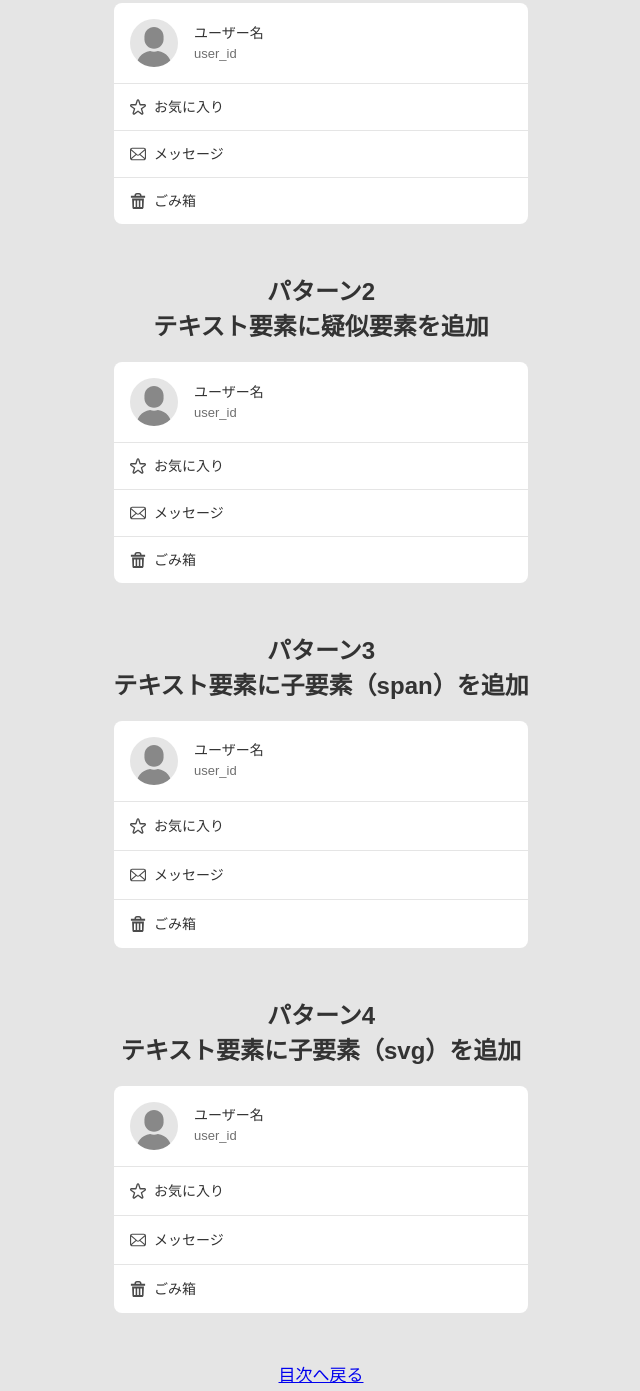
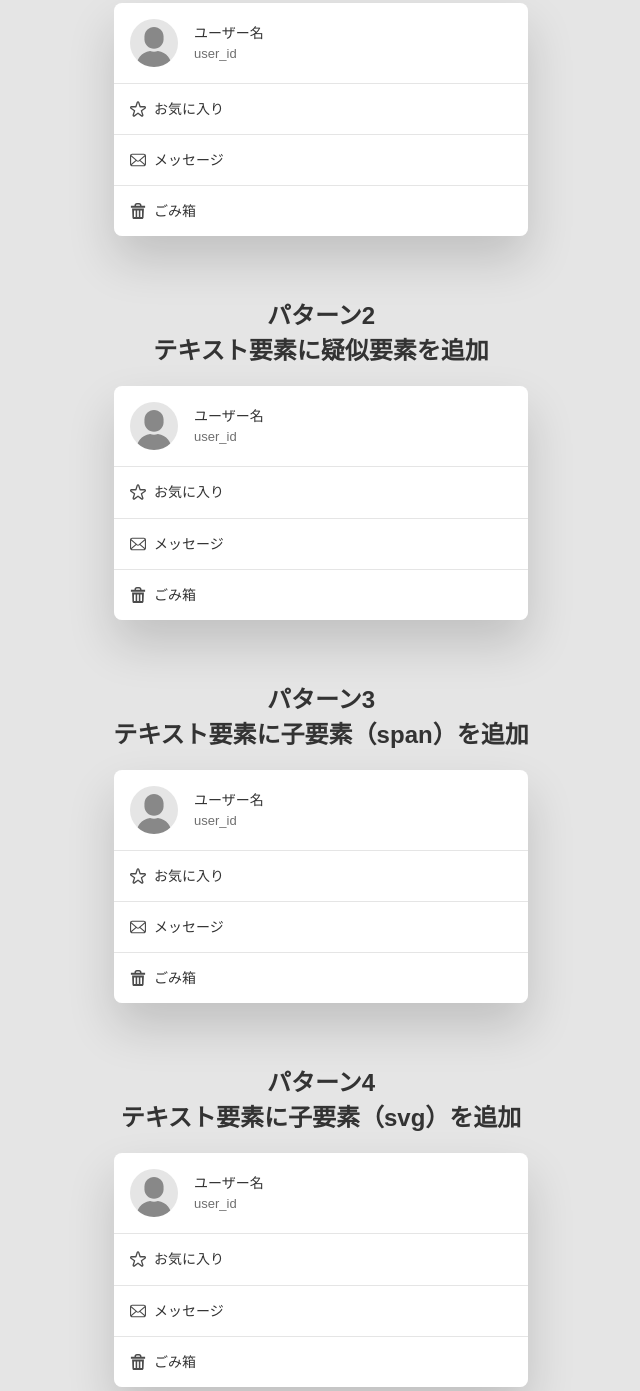
Before and after one commit to ics-creative/220113_align_icon_text, a website built with Vite: page pages/01-layout/index.html in a window 1280 px wide. Shown: the part 229-1620 px from the top of the page, without its empty margins (319-959 px from the left). Built offline with nearby package versions, Linux system fonts and the light colour scheme.

Commit message:
buttonタグからaタグに変更、line-heightの微修正

```diff
--- a/common.scss
+++ b/common.scss
@@ -1,6 +1,9 @@
 /**
  * reset
  */
+* {
+  box-sizing: border-box;
+}
 body {
   background: #e5e5e5;
   color: #333;
@@ -13,18 +16,15 @@ body {
     background: #7ca9bd;
   }
 }
+a {
+  text-decoration: none;
+}
 ul {
   padding: 0;
   margin: 0;
   li {
     list-style-type: none;
   }
-}
-button {
-  background: transparent;
-  border: 0;
-  margin: 0;
-  padding: 0;
 }
 h1 {
   text-align: center;
@@ -46,9 +46,11 @@ h2 {
 .account {
   width: 100%;
   max-width: 414px;
-  margin: 0 auto 48px;
+  margin: 0 auto 60px;
   line-height: 1.5;
   font-size: 14px;
+  box-shadow: 0px 24px 48px rgb(0 0 0 / 16%);
+  border-radius: 8px;
 }
 
 .user {
@@ -89,7 +91,7 @@ h2 {
     margin-bottom: 1px;
     &:last-child {
       margin-bottom: 0;
-      button {
+      a {
         border-radius: 0 0 8px 8px;
       }
     }
--- a/pages/01-layout/button-01.scss
+++ b/pages/01-layout/button-01.scss
@@ -10,7 +10,7 @@
   cursor: pointer;
   font-size: 14px;
   color: #333;
-  line-height: 1;
+  line-height: 1.3;
   // 折り返しの対応
   overflow-wrap: break-word;
   &.fav {
--- a/pages/01-layout/button-02.scss
+++ b/pages/01-layout/button-02.scss
@@ -8,7 +8,7 @@
   font-size: 14px;
   color: #333;
   background-color: #fff;
-  line-height: 1;
+  line-height: 1.3;
   // 折り返しの対応
   overflow-wrap: break-word;
   &::before {
--- a/pages/01-layout/button-03.scss
+++ b/pages/01-layout/button-03.scss
@@ -8,7 +8,7 @@
   cursor: pointer;
   font-size: 14px;
   color: #333;
-  line-height: 1;
+  line-height: 1.3;
   &-icon {
     flex-shrink: 0;
     width: 16px;
--- a/pages/01-layout/button-04.scss
+++ b/pages/01-layout/button-04.scss
@@ -9,7 +9,7 @@
   cursor: pointer;
   font-size: 14px;
   color: #333;
-  line-height: 1;
+  line-height: 1.3;
   &-icon {
     width: 16px;
     height: 16px;
--- a/pages/01-layout/index.html
+++ b/pages/01-layout/index.html
@@ -24,13 +24,13 @@
         </div>
         <ul class="menu">
           <li class="menu-item">
-            <button class="button-01 fav">お気に入り</button>
+            <a href="" class="button-01 fav">お気に入り</a>
           </li>
           <li class="menu-item">
-            <button class="button-01 message">メッセージ</button>
+            <a href="" class="button-01 message">メッセージ</a>
           </li>
           <li class="menu-item">
-            <button class="button-01 trash">ごみ箱</button>
+            <a href="" class="button-01 trash">ごみ箱</a>
           </li>
         </ul>
       </div>
@@ -47,13 +47,13 @@
         </div>
         <ul class="menu">
           <li class="menu-item">
-            <button class="button-02 fav">お気に入り</button>
+            <a href="" class="button-02 fav">お気に入り</a>
           </li>
           <li class="menu-item">
-            <button class="button-02 message">メッセージ</button>
+            <a href="" class="button-02 message">メッセージ</a>
           </li>
           <li class="menu-item">
-            <button class="button-02 trash">ごみ箱</button>
+            <a href="" class="button-02 trash">ごみ箱</a>
           </li>
         </ul>
       </div>
@@ -70,22 +70,22 @@
         </div>
         <ul class="menu">
           <li class="menu-item">
-            <button class="button-03">
+            <a href="" class="button-03">
               <span class="button-03-icon fav"></span>
               <span class="button-03-text">お気に入り</span>
-            </button>
+            </a>
           </li>
           <li class="menu-item">
-            <button class="button-03">
+            <a href="" class="button-03">
               <span class="button-03-icon message"></span>
               <span class="button-03-text">メッセージ</span>
-            </button>
+            </a>
           </li>
           <li class="menu-item">
-            <button class="button-03">
+            <a href="" class="button-03">
               <span class="button-03-icon trash"></span>
               <span class="button-03-text">ごみ箱</span>
-            </button>
+            </a>
           </li>
         </ul>
       </div>
@@ -102,7 +102,7 @@
         </div>
         <ul class="menu">
           <li class="menu-item">
-            <button class="button-04">
+            <a href="" class="button-04">
               <svg
                 class="button-04-icon"
                 xmlns="http://www.w3.org/2000/svg"
@@ -134,10 +134,10 @@
                 </g>
               </svg>
               <span class="button-04-text">お気に入り</span>
-            </button>
+            </a>
           </li>
           <li class="menu-item">
-            <button class="button-04">
+            <a href="" class="button-04">
               <svg
                 class="button-04-icon"
                 xmlns="http://www.w3.org/2000/svg"
@@ -166,10 +166,10 @@
                 </g>
               </svg>
               <span class="button-04-text">メッセージ</span>
-            </button>
+            </a>
           </li>
           <li class="menu-item">
-            <button class="button-04">
+            <a href="" class="button-04">
               <svg
                 class="button-04-icon"
                 xmlns="http://www.w3.org/2000/svg"
@@ -195,7 +195,7 @@
                 </g>
               </svg>
               <span class="button-04-text">ごみ箱</span>
-            </button>
+            </a>
           </li>
         </ul>
       </div>
--- a/pages/03-etc/button-accesibility.scss
+++ b/pages/03-etc/button-accesibility.scss
@@ -9,6 +9,7 @@
   cursor: pointer;
   font-size: 14px;
   color: #333;
+  line-height: 1.3;
   transition-property: background-color, color;
   transition-duration: 0.2s;
   &-icon {
--- a/pages/03-etc/button-cssShape.scss
+++ b/pages/03-etc/button-cssShape.scss
@@ -9,6 +9,7 @@
   cursor: pointer;
   font-size: 14px;
   color: #333;
+  line-height: 1.3;
   transition-property: background-color, color;
   transition-duration: 0.2s;
   &-icon {
```
Also changed, not shown: pages/02-animation/index.html (+15 -15 lines), pages/03-etc/index.html (+4 -4 lines).
